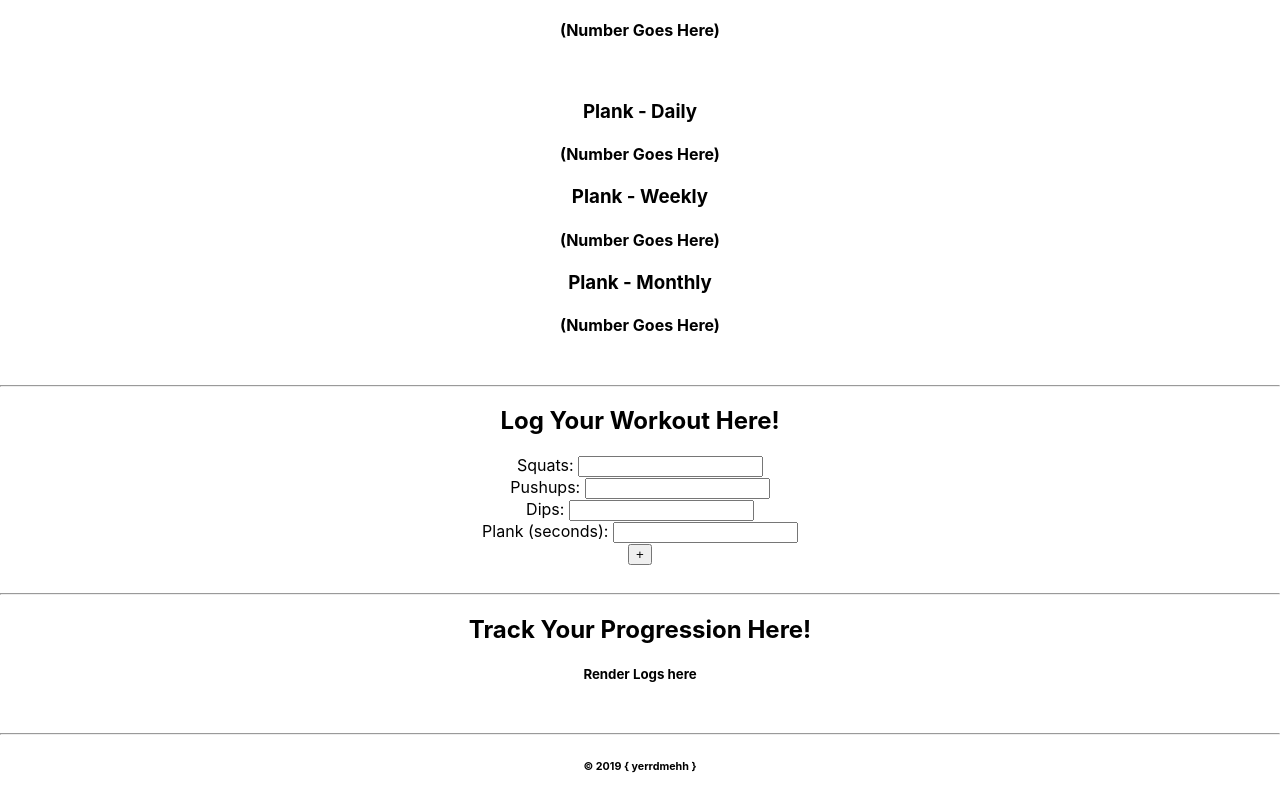
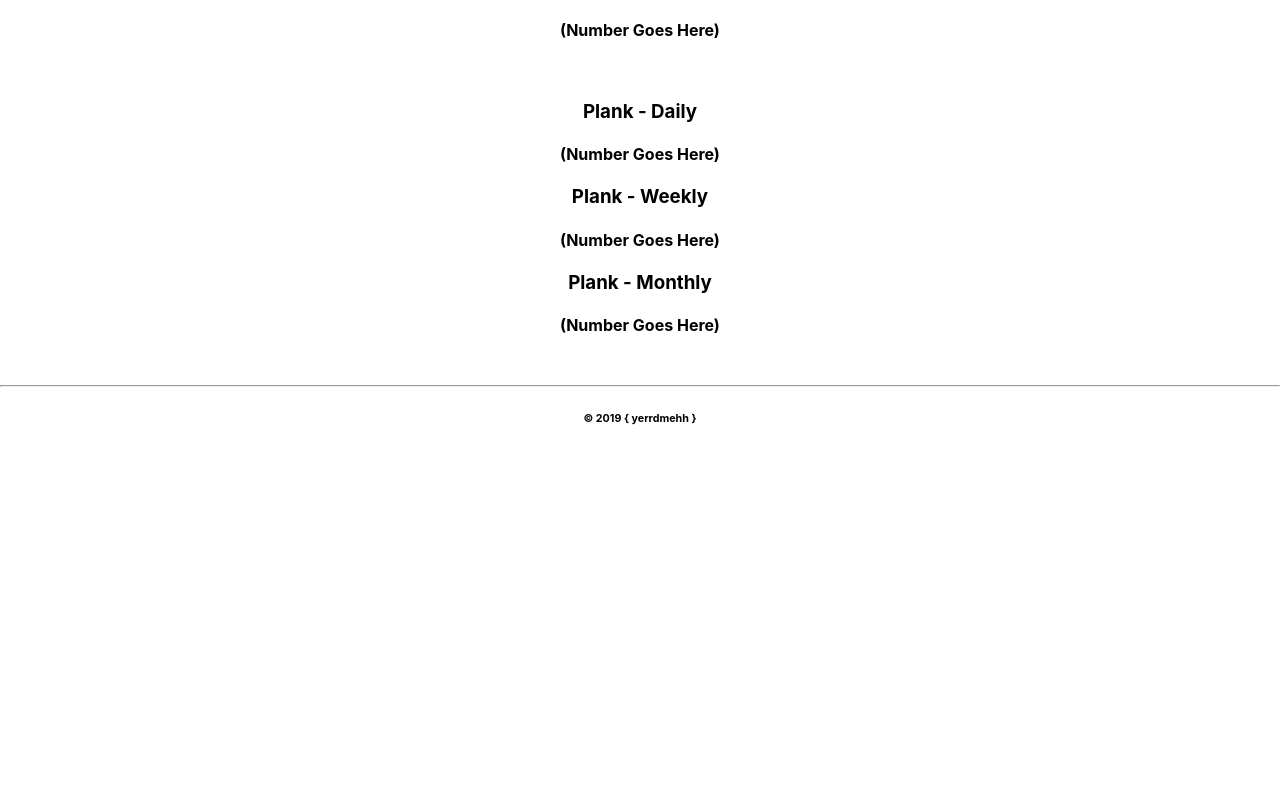
Before and after one commit to lowtrey/app-dot-fit, a React (Create React App) app: page / in a window 1280 px wide. Shown: the part 1000-1798 px from the top of the page. After the commit the page ends 1449 px from the top, so only its background shows below. Built offline with nearby package versions, Linux system fonts and the light colour scheme.

Commit message:
Tweak Dialog Box

```diff
--- a/src/AppDotFit.js
+++ b/src/AppDotFit.js
@@ -1,7 +1,6 @@
 import React from 'react';
 import Header from './Header';
 import RecordsDisplay from './RecordsDisplay';
-import TrackerDisplay from './TrackerDisplay';
 import Footer from './Footer';
 
 class AppDotFit extends React.Component {
@@ -10,7 +9,6 @@ class AppDotFit extends React.Component {
 			<div>
 				<Header />
 				<RecordsDisplay />
-                <TrackerDisplay />
 				<Footer />
 			</div>
 		)
--- a/src/Footer.js
+++ b/src/Footer.js
@@ -1,6 +1,7 @@
 import React from 'react';
 
-function Footer() {
+class Footer extends React.Component {
+	render() {
 		return (
 			<div>
 				<br /><hr />
@@ -8,5 +9,6 @@ function Footer() {
 			</div>
 		);
 	}
+}
 
 export default Footer;
--- a/src/Header.js
+++ b/src/Header.js
@@ -30,8 +30,8 @@ class Header extends React.Component {
 			age: ''
 		};
 		this.handleClickOpen = this.handleClickOpen.bind(this);
+		this.handleChange = this.handleChange.bind(this);
 		this.handleClose = this.handleClose.bind(this);
-        this.handleChange = this.handleChange.bind(this);
 	}
 	handleChange = name => event => {
 		this.setState({ [name]: Number(event.target.value) });
@@ -49,10 +49,10 @@ class Header extends React.Component {
 			<div className='Header'>
 				<div>
 					<h1>App.Fit</h1>
-                    <h5>&#123;get fit in between sessions&#125;</h5>
+					<h5>&#123;code - move - repeat&#125;</h5>
 				</div>
 				<div>
-                    <Button onClick={this.handleClickOpen}>Open select dialog</Button>
+					<Button onClick={this.handleClickOpen}>New Session</Button>
 					<Dialog disableBackdropClick disableEscapeKeyDown open={this.state.open} onClose={this.handleClose}>
 						<DialogTitle>Log Your Workout</DialogTitle>
 						<DialogContent>
@@ -66,9 +66,10 @@ class Header extends React.Component {
 										input={<Input id="age-native-simple" />}
 									>
 										<option value="" />
-                                <option value={10}>Ten</option>
-                                <option value={20}>Twenty</option>
-                                <option value={30}>Thirty</option>
+										<option value={10}>Squats</option>
+										<option value={20}>Pushups</option>
+										<option value={30}>Dips</option>
+										<option value={30}>Plank</option>
 									</Select>
 								</FormControl>
 								<FormControl className={classes.formControl}>
@@ -81,9 +82,16 @@ class Header extends React.Component {
 										<MenuItem value="">
 											<em>None</em>
 										</MenuItem>
-                                <MenuItem value={10}>Ten</MenuItem>
-                                <MenuItem value={20}>Twenty</MenuItem>
-                                <MenuItem value={30}>Thirty</MenuItem>
+										<MenuItem value={5}>5</MenuItem>
+										<MenuItem value={10}>10</MenuItem>
+										<MenuItem value={15}>15</MenuItem>
+										<MenuItem value={20}>20</MenuItem>
+										<MenuItem value={25}>25</MenuItem>
+										<MenuItem value={30}>30</MenuItem>
+										<MenuItem value={35}>35</MenuItem>
+										<MenuItem value={40}>40</MenuItem>
+										<MenuItem value={45}>45</MenuItem>
+										<MenuItem value={50}>50</MenuItem>
 									</Select>
 								</FormControl>
 							</form>
--- a/src/TrackerDisplay.js
+++ /dev/null
@@ -1,22 +0,0 @@
-import React from 'react';
-import TrackerForm from './TrackerForm';
-
-class TrackerDisplay extends React.Component {
-    constructor(props) {
-        super(props);
-        this.state = {logs: []};
-    }
-    render() {
-        return (
-            <div>
-                <br /><hr />
-                <TrackerForm />
-                <br /><hr />
-                <h2>Track Your Progression Here!</h2>
-                <h5>Render Logs here</h5>
-            </div>
-        )
-    }
-}
-
-export default TrackerDisplay;
--- a/src/TrackerForm.js
+++ /dev/null
@@ -1,68 +0,0 @@
-import React from 'react';
-
-class TrackerForm extends React.Component {
-    constructor(props) {
-        super(props);
-        this.state = {squats: '', pushups: '', dips: '', plank: ''};
-        this.handleChange = this.handleChange.bind(this);
-        this.handleSubmit = this.handleSubmit.bind(this);
-    }
-    handleChange(evt) {
-        this.setState({
-            [evt.target.name]: evt.target.value
-        });
-    }
-    handleSubmit(evt) {
-        evt.preventDefault();
-        console.log('Submitted');
-        this.setState({squats: '', pushups: '', dips: '', plank: ''});
-    }
-    render() {
-        return (
-            <div>
-                <h2>Log Your Workout Here!</h2>
-                <form onSubmit={this.handleSubmit}>
-                    <label htmlFor='squats'>Squats: </label>
-                    <input
-                        id='squats'
-                        type='number'
-                        name='squats'
-                        value={this.state.squats}
-                        onChange={this.handleChange}
-                    />
-                    <br />
-                    <label htmlFor='pushups'>Pushups: </label>
-                    <input
-                        id='pushups'
-                        type='number'
-                        name='pushups'
-                        value={this.state.pushups}
-                        onChange={this.handleChange}
-                    />
-                    <br />
-                    <label htmlFor='dips'>Dips: </label>
-                    <input
-                        id='dips'
-                        type='number'
-                        name='dips'
-                        value={this.state.dips}
-                        onChange={this.handleChange}
-                    />
-                    <br />
-                    <label htmlFor='plank'>Plank (seconds): </label>
-                    <input
-                        id='plank'
-                        type='number'
-                        name='plank'
-                        value={this.state.plank}
-                        onChange={this.handleChange}
-                    />
-                    <br />
-                    <button>+</button>
-                </form>
-            </div>
-        )
-    }
-}
-
-export default TrackerForm;
```
Lines whose indentation alone changed are shown as unchanged.
